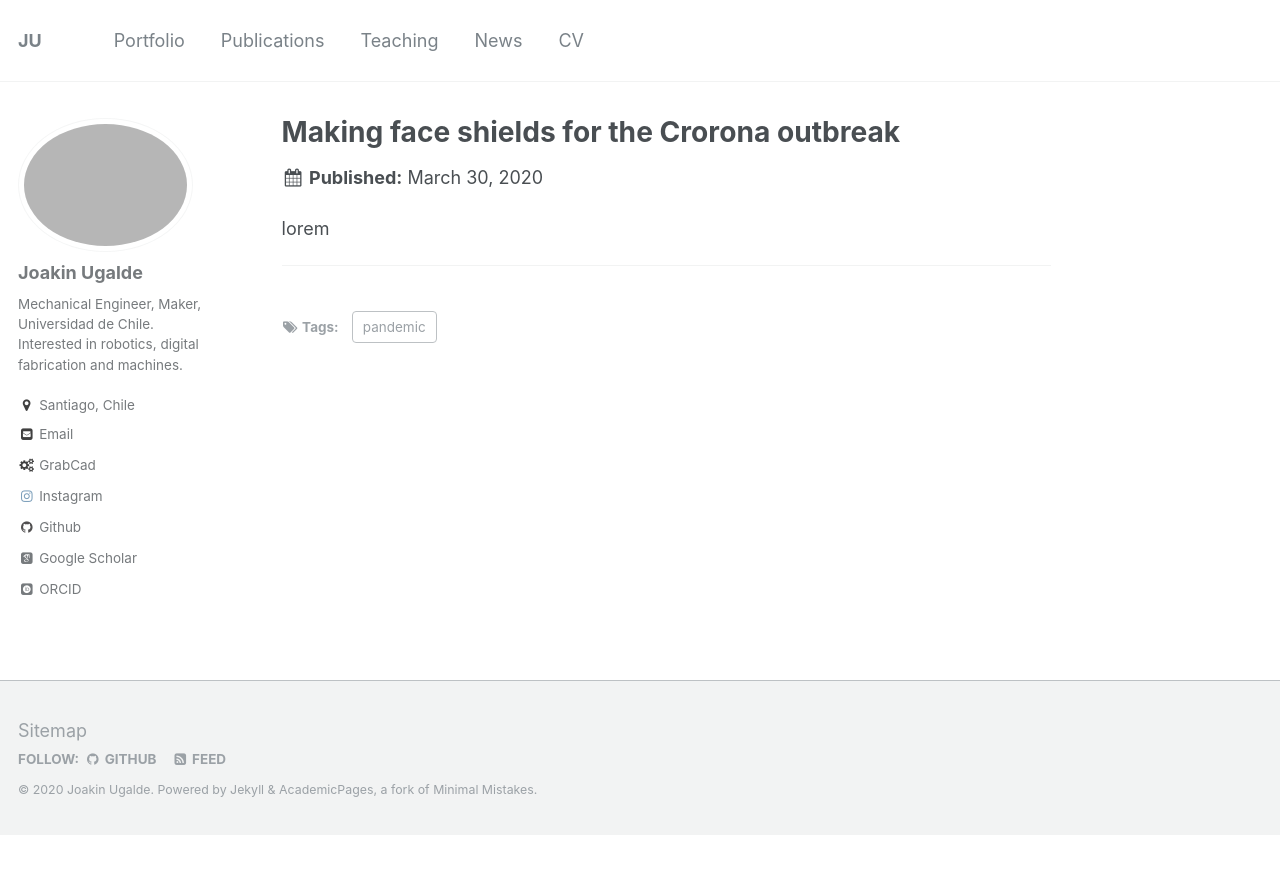
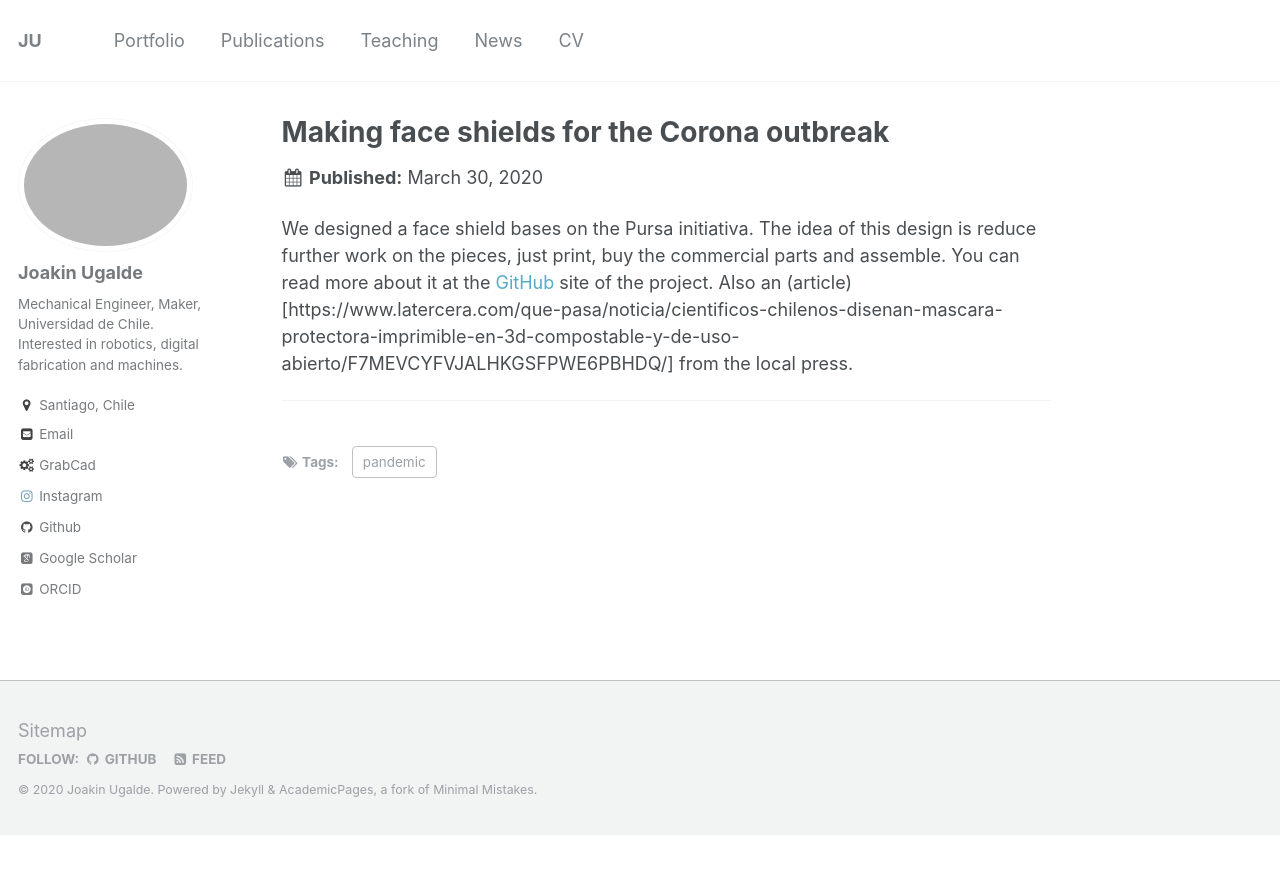
Before and after one commit to jkugalde/jkugalde.github.io, a Jekyll site: the page built from _posts/2020-03-30-headband.md, in a window 1280 px wide. Shown: the top 874 px of the page. Built offline with Jekyll 4.4.1, drawn with Linux system fonts in a browser that asks for light colours; some web fonts are replaced.

Commit message:
Initial commit

```diff
--- a/_posts/2020-03-30-headband.md
+++ b/_posts/2020-03-30-headband.md
@@ -1,11 +1,12 @@
 ---
-title: 'Making face shields for the Crorona outbreak'
+title: 'Making face shields for the Corona outbreak'
 date: 2020-03-30
-permalink: /posts/2020/03/headband/
+permalink: /posts/2020/30/headband/
 tags:
   - pandemic
 ---
 
-lorem
+We designed a face shield bases on the Pursa initiativa. The idea of this design is reduce further work on the pieces, just print, buy the commercial parts and assemble. You can read more about it at the [GitHub](https://github.com/FabLabUChile/fabuchile-face-shield) site of the project. Also an (article)[https://www.latercera.com/que-pasa/noticia/cientificos-chilenos-disenan-mascara-protectora-imprimible-en-3d-compostable-y-de-uso-abierto/F7MEVCYFVJALHKGSFPWE6PBHDQ/] from the local press.
+
 
 ------
```
